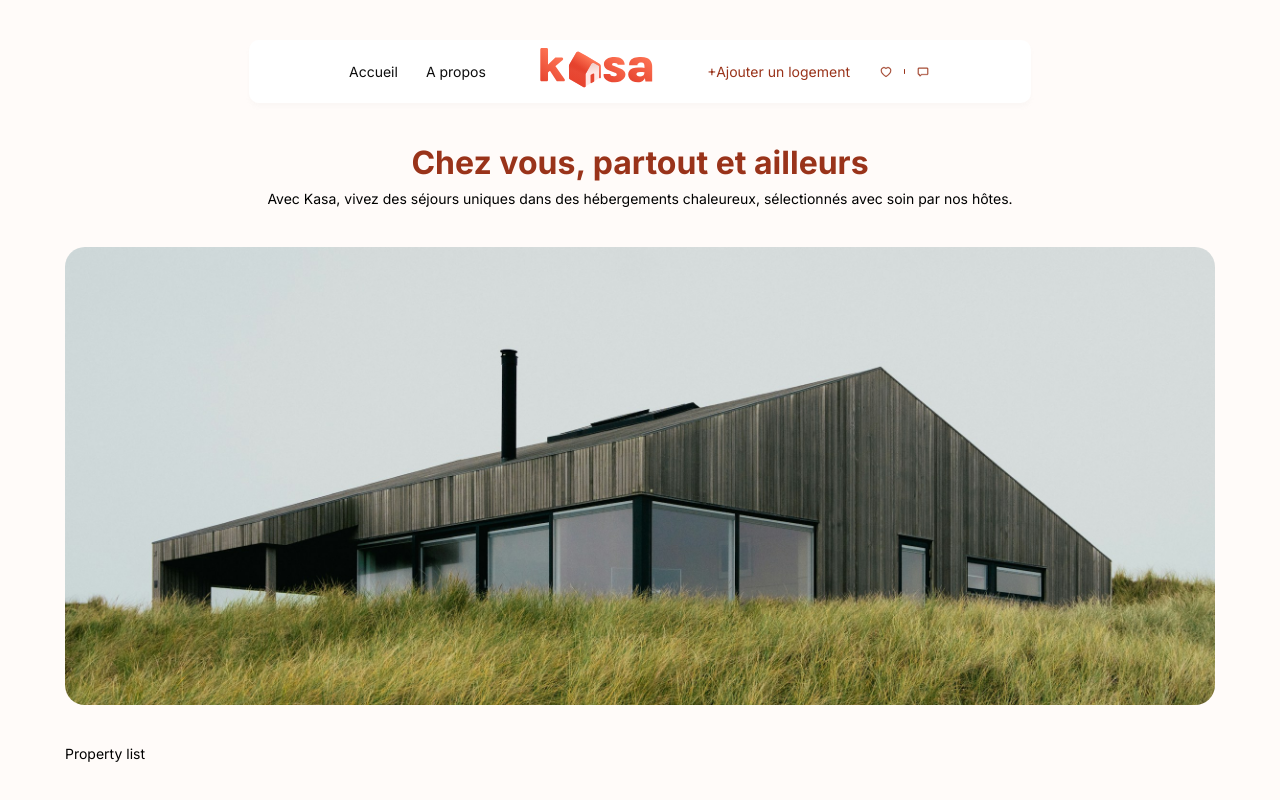
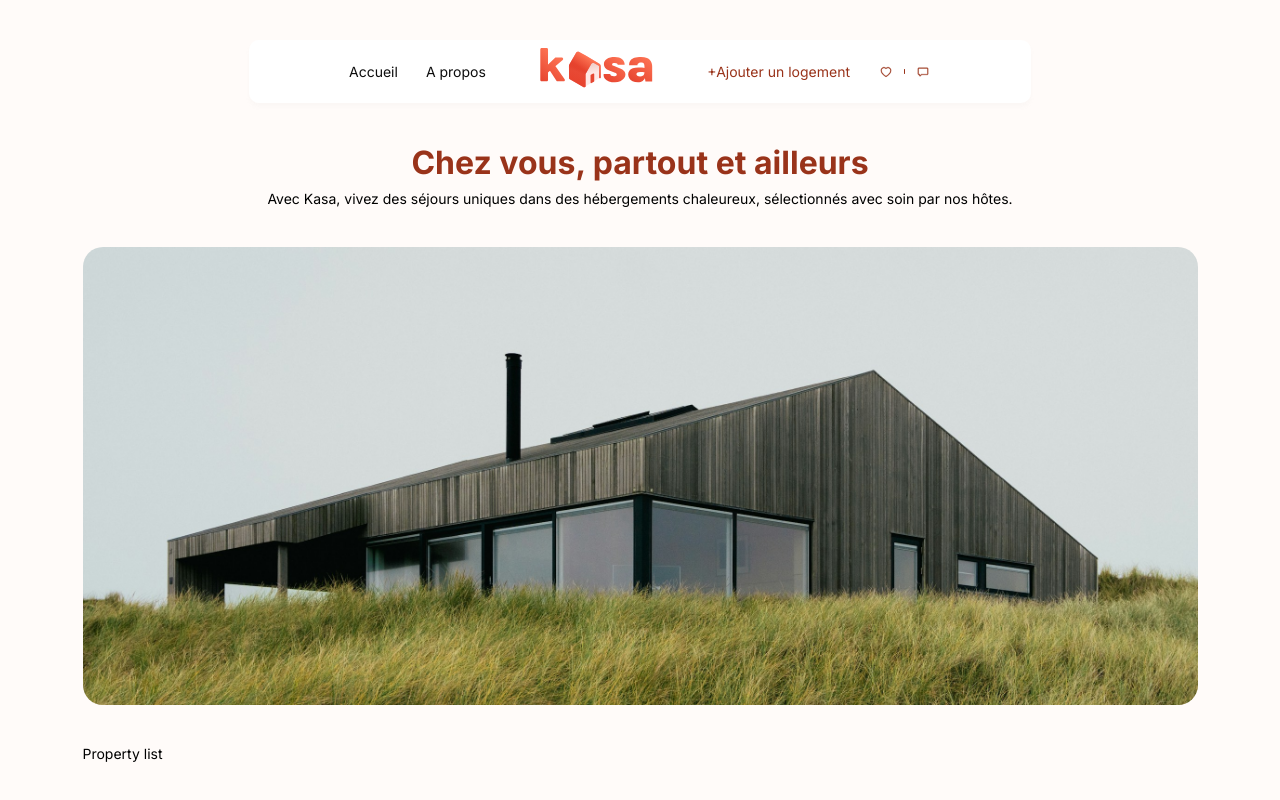
Before and after one commit to nutbreaker/projet_8_b, a Next.js app in the folder frontend/: page / in a window 1280 px wide. Shown: the top 800 px of the page. Built offline with nearby package versions, Linux system fonts and the light colour scheme.

Commit message:
fix(globals): container width

```diff
--- a/frontend/app/globals.css
+++ b/frontend/app/globals.css
@@ -72,7 +72,7 @@ main {
   flex-direction: column;
   gap: 4rem;
 
-  width: min(100%, 115rem);
+  width: min(100%, 111.5rem);
 
   margin: 0 auto;
 }
```
